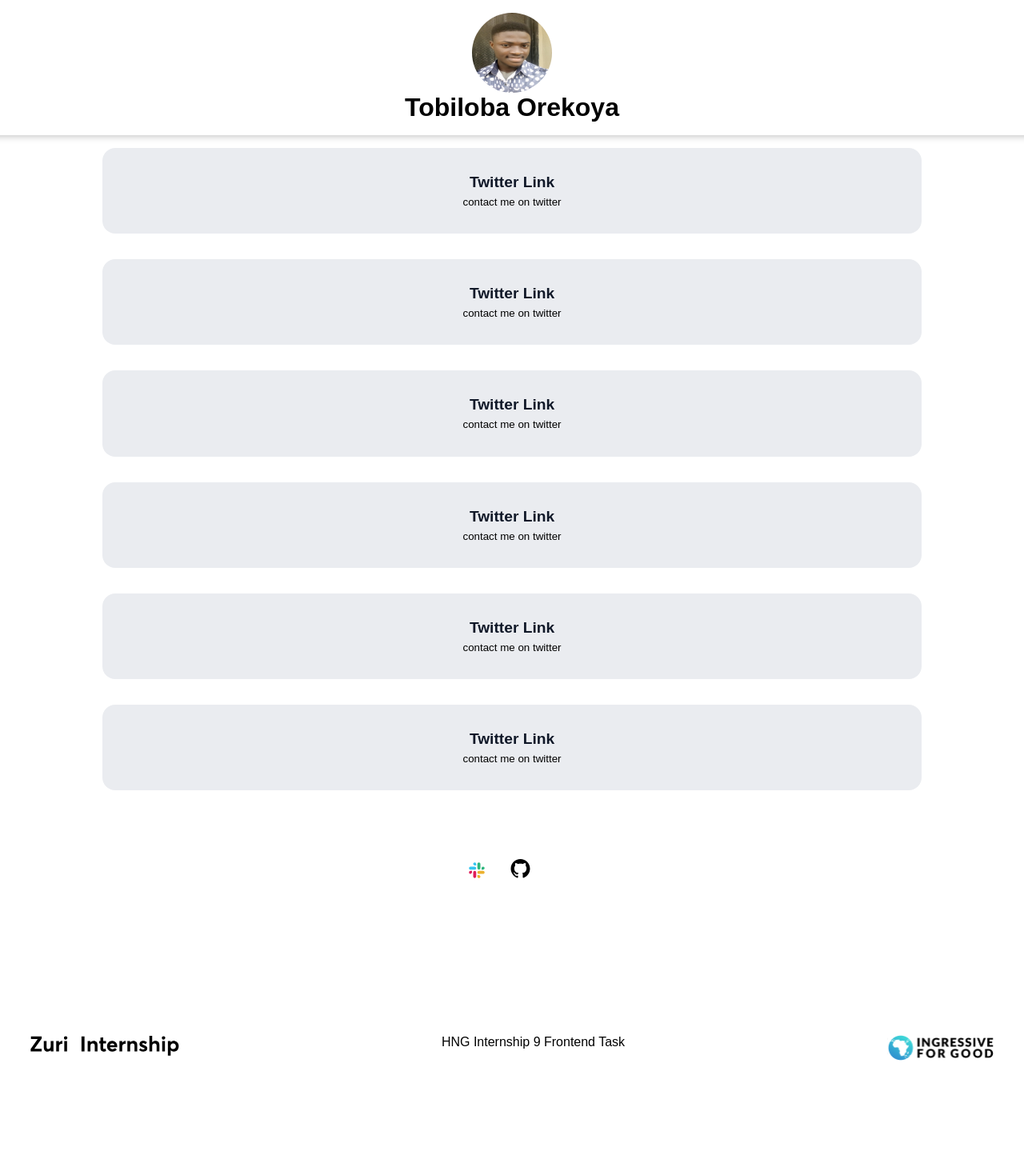
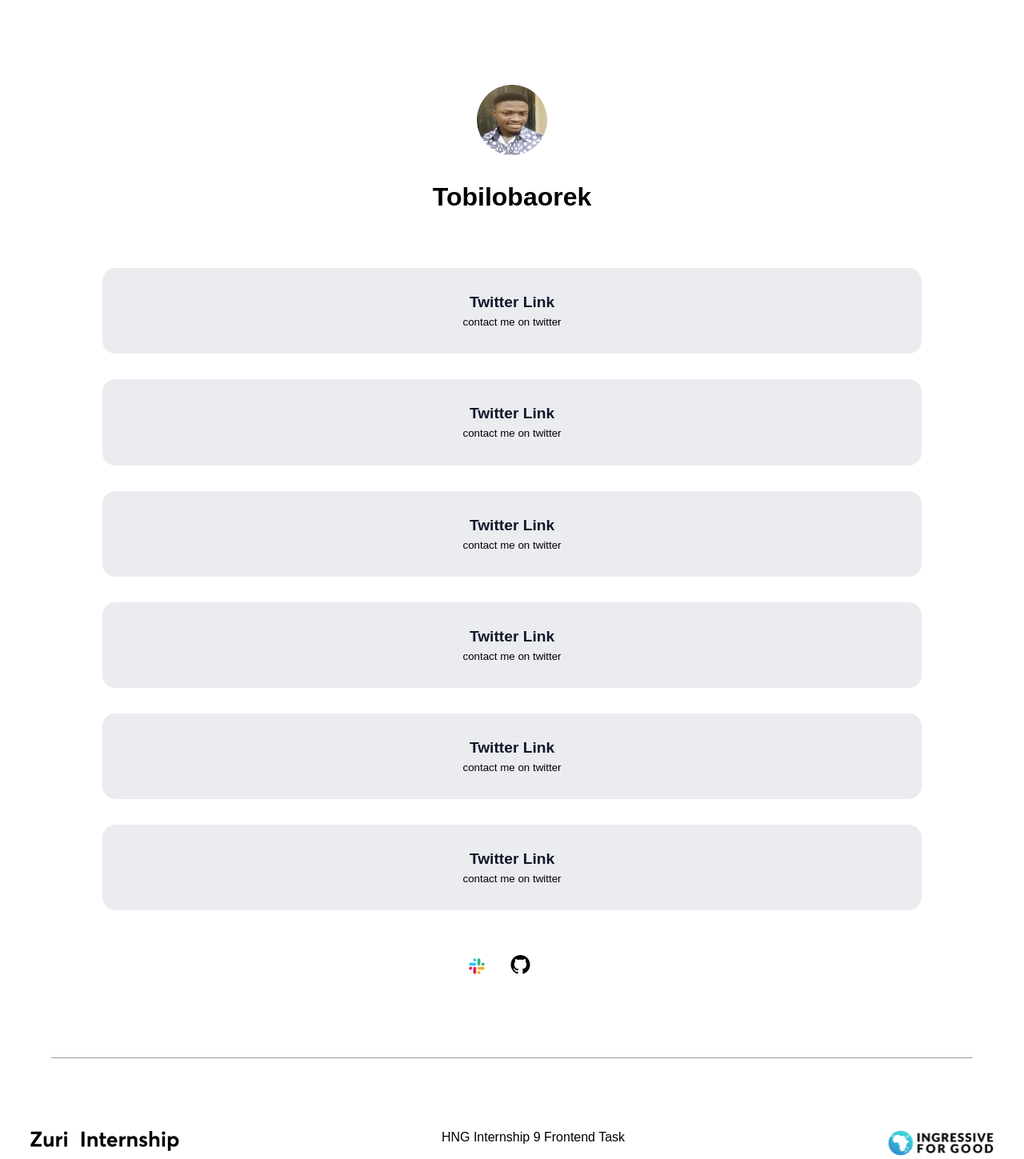
Before and after one commit to tobydevsolution/single-page-react, a React (Create React App) app: page / in a window 1280 px wide. Shown: the whole page at 80% size. Before the commit the page ends 1330 px from the top, so only its background shows below. Built offline with nearby package versions, Linux system fonts and the light colour scheme.

Commit message:
adding id names and css changes where applicable

```diff
--- a/public/styles.css
+++ b/public/styles.css
@@ -10,7 +10,9 @@ header {
   font-family: sans-serif;
   margin: auto -16px;
   padding: 16px 32px;
-  box-shadow: 0 0 10px 0 rgba(0, 0, 0, 0.3);
+}
+header p > small {
+  display: none;
 }
 
 .container {
@@ -28,8 +30,13 @@ header {
   margin: 1rem;
   border-radius: 1rem;
 }
-.profile {
-  margin: 3% 0 3% 0;
+#twitter {
+  margin-top: 20px;
+}
+.myProfile {
+  line-height: 2;
+  margin: 7% 0 2% 0;
+  padding-bottom: 0 0 3% 0;
   text-align: center;
 }
 .profile:nth-child(1) {
@@ -41,8 +48,8 @@ header {
 .profilePic {
   margin: auto;
   display: block;
-  width: 100px;
-  height: 100px;
+  width: 88px;
+  height: 88px;
   border-radius: 50%;
 }
 
@@ -55,7 +62,7 @@ header {
 
 .social-links {
   text-align: center;
-  padding-top: 70px;
+  padding-top: 40px;
 }
 .social-links img {
   font-size: 5.3rem;
@@ -68,10 +75,18 @@ header {
   font-size: 1.5rem;
   margin: 0 auto;
 }
+.Hr {
+  display: block;
+  width: 90vw;
+  text-align: center;
+  margin: 100px auto 0 auto;
+  color: grey;
+  border-bottom: 0;
+}
 
 .footer-items {
   display: flex;
-  padding: 15% 3% 0 3%;
+  padding: 7% 3% 0 3%;
   flex-wrap: wrap;
   justify-content: space-between;
 }
--- a/src/components/Button.jsx
+++ b/src/components/Button.jsx
@@ -4,7 +4,9 @@ function Button() {
   return (
     <div className="container">
       <div className="twitter box" id="twitter_link">
-        <a href="https://twitter.com">Twitter Link</a>
+        <a href="https://twitter.com" target="_blank" rel="noopener noreferrer">
+          Twitter Link
+        </a>
         <br />
         <sub>contact me on twitter</sub>
       </div>
--- a/src/components/Footer.jsx
+++ b/src/components/Footer.jsx
@@ -3,6 +3,7 @@ import React from "react";
 function Footer() {
   return (
     <footer>
+      <hr className="Hr"></hr>
       <div className="footer-items">
         <div className="footer-item">
           <img src="images/zuri.svg" alt="" />
--- a/src/components/Profile.jsx
+++ b/src/components/Profile.jsx
@@ -2,9 +2,17 @@ import React from "react";
 
 function Profile() {
   return (
-    <header className="blue">
-      <img className="profilePic" src="/images/Tobi 2.jpg" alt="Tobi" />
-      <h1>Tobiloba Orekoya</h1>
+    <header className="myProfile">
+      <img
+        className="profilePic"
+        id="profile_img"
+        src="/images/Tobi 2.jpg"
+        alt="Tobi"
+      />
+      <h1 id="twitter">Tobilobaorek</h1>
+      <p>
+        <small id="slack">@tobilobaorek</small>
+      </p>
     </header>
   );
 }
--- a/src/components/Social.jsx
+++ b/src/components/Social.jsx
@@ -3,8 +3,12 @@ import React from "react";
 function Social() {
   return (
     <div className="social-links">
-      <img src="images/slack.svg" alt="" />
-      <img src="images/github.svg" alt="" />
+      <a href="https://slack.com">
+        <img src="images/slack.svg" alt="" />
+      </a>
+      <a href="https://github.com/tobydevsolution/">
+        <img src="images/github.svg" alt="" />
+      </a>
     </div>
   );
 }
```
